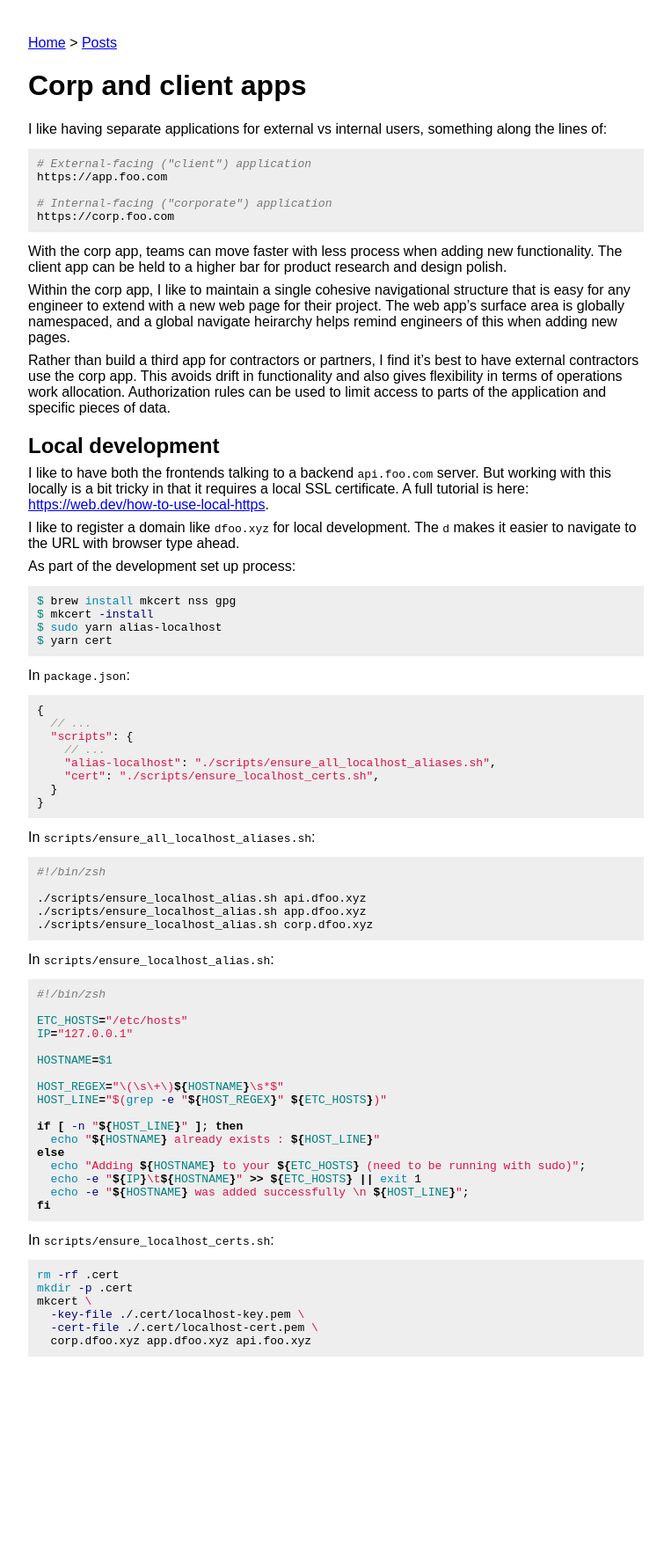
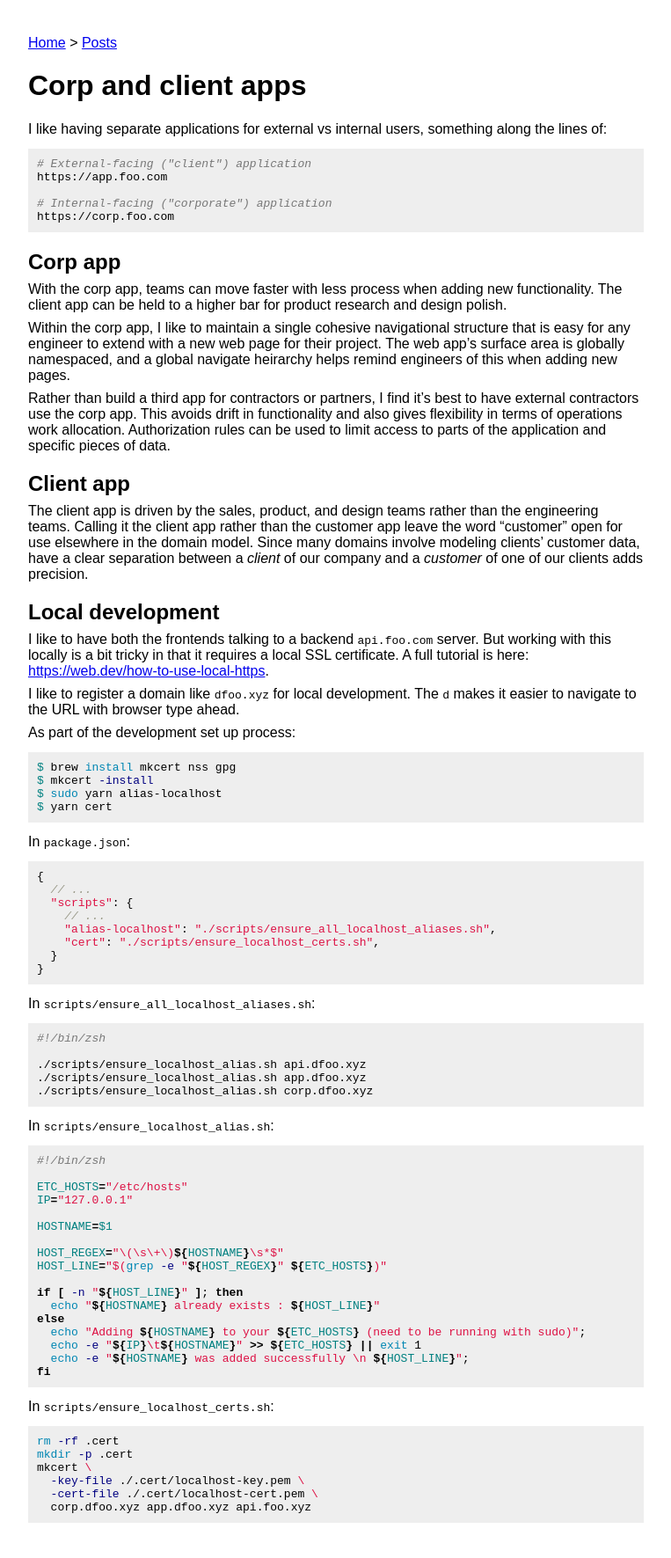
Before and after one commit to maxh/maxheinritz.com, a Jekyll site: the page built from _posts/2022-08-14-corp-and-client-apps.md, in a window 1280 px wide. Shown: the whole page at 88% size, without its empty margins (108-871 px from the left). Built offline with Jekyll 4.4.1, drawn with Linux system fonts in a browser that asks for light colours; before the commit the page ends 1582 px from its top, so only the background shows below that.

Commit message:
client vs customer

````diff
--- a/_posts/2022-08-14-corp-and-client-apps.md
+++ b/_posts/2022-08-14-corp-and-client-apps.md
@@ -14,11 +14,17 @@ https://app.foo.com
 https://corp.foo.com
 ```
 
+## Corp app
+
 With the corp app, teams can move faster with less process when adding new functionality. The client app can be held to a higher bar for product research and design polish.
 
 Within the corp app, I like to maintain a single cohesive navigational structure that is easy for any engineer to extend with a new web page for their project. The web app's surface area is globally namespaced, and a global navigate heirarchy helps remind engineers of this when adding new pages.
 
 Rather than build a third app for contractors or partners, I find it's best to have external contractors use the corp app. This avoids drift in functionality and also gives flexibility in terms of operations work allocation. Authorization rules can be used to limit access to parts of the application and specific pieces of data.
+
+## Client app
+
+The client app is driven by the sales, product, and design teams rather than the engineering teams. Calling it the client app rather than the customer app leave the word "customer" open for use elsewhere in the domain model. Since many domains involve modeling clients' customer data, have a clear separation between a _client_ of our company and a _customer_ of one of our clients adds precision.
 
 ## Local development
 
````
